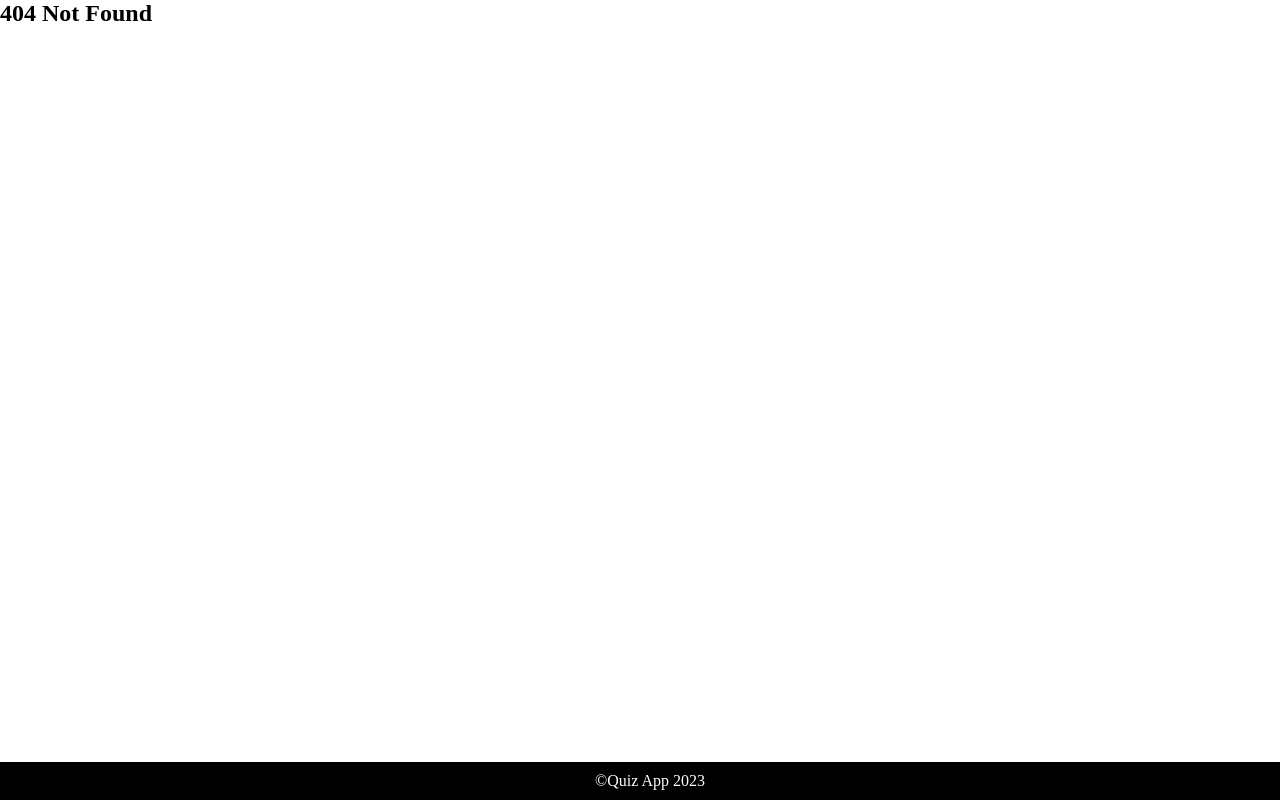
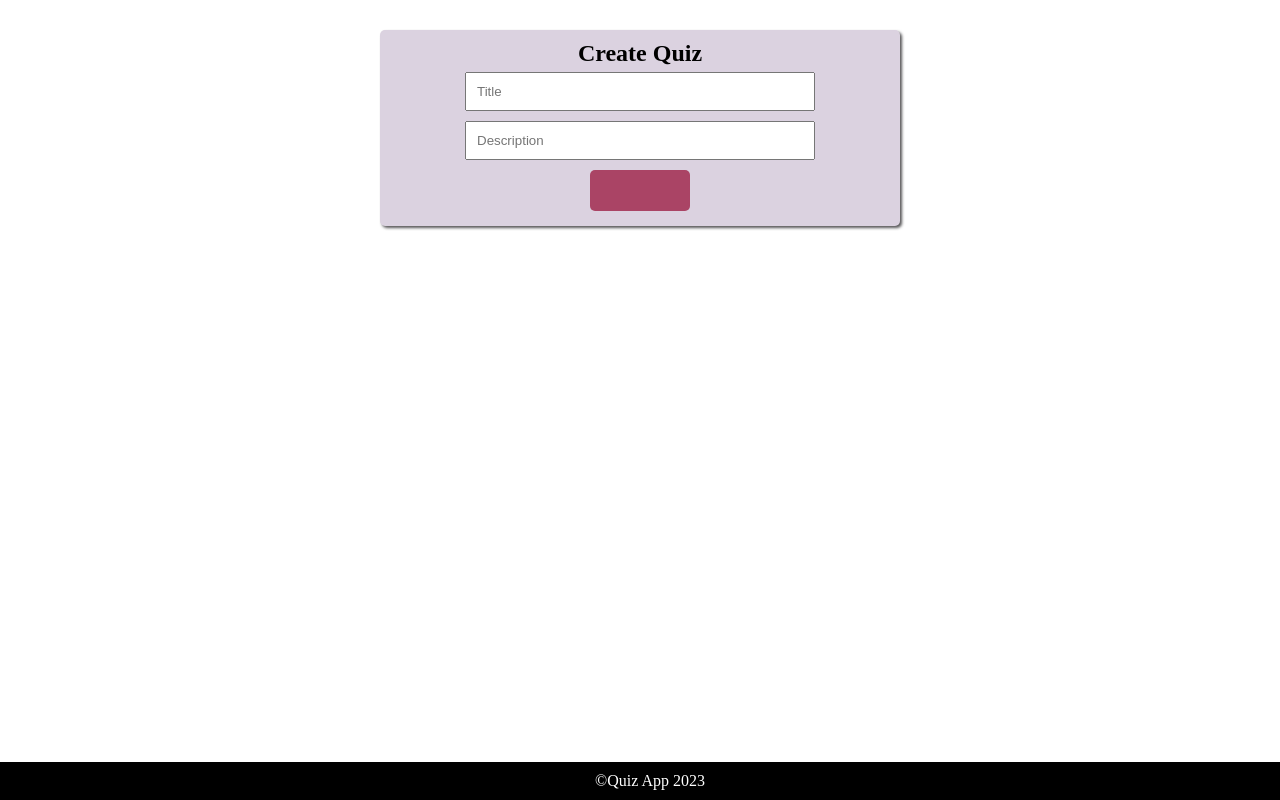
Before and after one commit to Chinmaygupta54/Quiz, a React (Create React App) app: page /Create in a window 1280 px wide. Before the commit this address had no page. Built offline with nearby package versions, Linux system fonts and the light colour scheme.

Commit message:
api applied

```diff
--- a/src/App.jsx
+++ b/src/App.jsx
@@ -10,7 +10,7 @@ import LoginHeader from "./component/header/loginHeader"
 import './style.css'
 import Error from "./component/error"
 import FacultyHeader from "./component/header/facultyHeader"
-// import Create from "./component/faculty/createQuiz"
+import Create from "./component/faculty/createQuiz"
 
 export const App = () => {
 
@@ -33,10 +33,10 @@ export const App = () => {
           <Routes>
             <Route path = "/" element = {<LoginForm />}/>
             <Route path = "/login" element = {<LoginForm />} />
-            {/* <Route path = "/Create" element = {<Create />} /> */}
+            <Route path = "/Create" element = {<Create />} />
             <Route path = "/questionList" element = {<QuestionList questionList = {questionList} />} />
             <Route path = "/questionForm" element = {<QustionForm addQuestion = {addQuestion}/>} />
-            <Route path = "/attempt-quiz" element {...<Quiz />} />
+            <Route path = "/attemptquiz" element ={<Quiz />} />
             <Route path = "/signin" element = {<SignIn />} />
             <Route path = "/*" element = {<Error />} />
           </Routes>
--- a/src/component/faculty/createQuiz/index.jsx
+++ b/src/component/faculty/createQuiz/index.jsx
@@ -1,62 +1,62 @@
-// import React, { useState } from 'react'
-// import Wrapper from '../questionForm/style'
-// import { useNavigate } from 'react-router'
-// import axios from 'axios'
+import React, { useState } from 'react'
+import Wrapper from '../questionForm/style'
+import { useNavigate } from 'react-router'
+import axios from 'axios'
 
-// const Create = () => {
-//     const[title, setTitle] = useState("")
-//     const[description ,setDescription] = useState("")
-//     const navigate = useNavigate()
+const Create = () => {
+    const[title, setTitle] = useState("")
+    const[description ,setDescription] = useState("")
+    const navigate = useNavigate()
 
-//     const addQuiz = (e) =>{
-//       if(title && description){
-//         e.preventDefault()
-//         axios.post("https://quizattendace.onrender.com/api/quiz/add" ,{
-//     title , description
-//   }).then(res => {
-//     console.log(res.data)
-//     navigate("/questionForm")
+    const addQuiz = (e) =>{
+      if(title && description){
+        e.preventDefault()
+        axios.post("https://quizattendace.onrender.com/api/quiz/add" ,{
+    title , description
+  }).then(res => {
+    console.log(res.data)
+    navigate("/questionForm")
 
-//   }).catch(err => {console.log(err.message)}).finally(()=>{
-//     console.log("finally is working")
+  }).catch(err => {console.log(err.message)}).finally(()=>{
+    console.log("finally is working")
 
-//   })
+  })
 
-//       }
-//         navigate("/questionForm")
+      }
+        navigate("/questionForm")
 
-//     }
-//   return (
-//     <Wrapper>
-//         <div className='createContainer'>
-//         <form>
-//         <h2>Create Quiz</h2>
-//           <input
-//               type = "text"
-//               placeholder='Title'
-//               value={title}
-//               onChange={(e) => setTitle(e.target.value) }
-//           />
-//           <input
-//               type='text'
-//               placeholder = 'Description'
-//               value={description}
-//               onChange={(e) => setDescription(e.target.value)}
-//           />
+    }
+  return (
+    <Wrapper>
+        <div className='createContainer'>
+        <form>
+        <h2>Create Quiz</h2>
+          <input
+              type = "text"
+              placeholder='Title'
+              value={title}
+              onChange={(e) => setTitle(e.target.value) }
+          />
+          <input
+              type='text'
+              placeholder = 'Description'
+              value={description}
+              onChange={(e) => setDescription(e.target.value)}
+          />
 
-//         <input
-//             type = "button"
-//             className='Button'
-//             id = 'Add Question'
-//             onClick={addQuiz}
-//         />
-//         </form>
-//         </div>
+        <input
+            type = "button"
+            className='Button'
+            id = 'Add Question'
+            onClick={addQuiz}
+        />
+        </form>
+        </div>
 
 
 
-//     </Wrapper>
-//   )
-// }
+    </Wrapper>
+  )
+}
 
-// export default Create
+export default Create
--- a/src/component/faculty/questionForm/index.jsx
+++ b/src/component/faculty/questionForm/index.jsx
@@ -2,6 +2,7 @@ import React, { useEffect, useState } from 'react'
 import { useNavigate } from 'react-router'
 import Wrapper from './style'
 import axios from 'axios'
+//import { Question } from '../../question'
 
 const QustionForm = ({addQuestion}) => {
 
@@ -22,13 +23,11 @@ const QustionForm = ({addQuestion}) => {
         })
     },[])
     const [quiz, setQuiz] = useState(quizes[0]);
-
     const navigate = useNavigate()
     const questionList = () => {
         navigate("/questionList")
     }
     const add = () => {
-        const newQuestion = new Question(question, [optionA, optionB, optionC, optionD], +correctAnswer, quiz.id);
 
         if(question.length ===0||optionA.length === 0||optionB.length === 0||optionC.length === 0||optionD.length === 0){
             alert("Please Enter question and their options")
@@ -37,12 +36,21 @@ const QustionForm = ({addQuestion}) => {
             alert("Please select correct option")
         }
         else{
-            axios.post("https://quizattendace.onrender.com/api/ques/add", newQuestion)
-        .then(response => {
-            console.log(response)
-        }).catch(console.log)
+            const options =[optionA,optionB,optionC,optionD];
+            const correctAnsIndex= options.indexOf(correctAnswer);
+            axios.post("https://quizattendace.onrender.com/api/ques/add", {
+                // title: quizId,
+                ques: question,
+                ans: options,
+                correctAnsIndex: correctAnsIndex,
+        })
+        .then((res) => {
+            console.log(res.data);
+        })
+        .catch((error) => {
+            console.log(error);
+        });
 
-        console.log(quizes);
 
         addQuestion({
             question : question,
@@ -103,10 +111,10 @@ const QustionForm = ({addQuestion}) => {
                     onChange = {(e) => setCorrectAnswer(e.target.value)}
                 >
 			        <option value selected disabled >--Select correct option--</option>
-			        <option value = "optionA">{optionA}</option>
-			        <option value = "optionB">{optionB}</option>
-			        <option value = "optionC">{optionC}</option>
-                    <option value = "optionD">{optionD}</option>
+			        <option value = "optionA">option A</option>
+			        <option value = "optionB">option B</option>
+			        <option value = "optionC">option C</option>
+                    <option value = "optionD">option D</option>
 		        </select>
                 <select onChange={e => setQuiz(JSON.parse(e.target.value))}>
                     {
--- a/src/component/header/facultyHeader/index.jsx
+++ b/src/component/header/facultyHeader/index.jsx
@@ -14,7 +14,7 @@ const FacultyHeader = () => {
              {/* <li><Link to="/attempt-quiz">Take Quiz</Link></li>  */}
              {/* <li><Link to="/questionList">Question List</ Link></li>  */}
              <li><Link to="/questionForm">Question Form</Link></li>
-             <li><Link to="result">Result</Link></li>
+             {/* <li><Link to="result">Result</Link></li> */}
              <li><Link to="/login">Logout</Link></li>
         </ul>
 
--- a/src/component/loginForm/index.jsx
+++ b/src/component/loginForm/index.jsx
@@ -24,7 +24,7 @@ const LoginForm = (e) => {
     }
     else if(res.data.user.role ==="student"){
       alert("welcome Student")
-      navigate("/Quiz")
+      navigate("/attemptquiz")
     }
     // alert("WELCOME FACULTY")
   }
--- a/src/component/student/attemptquiz/index.jsx
+++ b/src/component/student/attemptquiz/index.jsx
@@ -1,5 +1,5 @@
 import { useState } from 'react'
-// import './style.css'
+ import './style.css'
 import QuestionList from '../../faculty/qustionList'
 
 const Quiz = () => {
```
